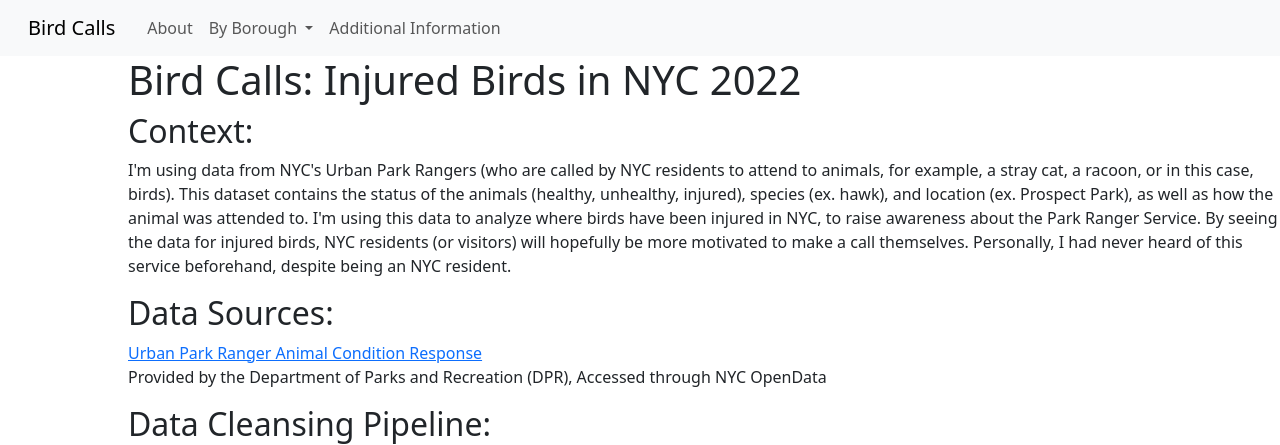
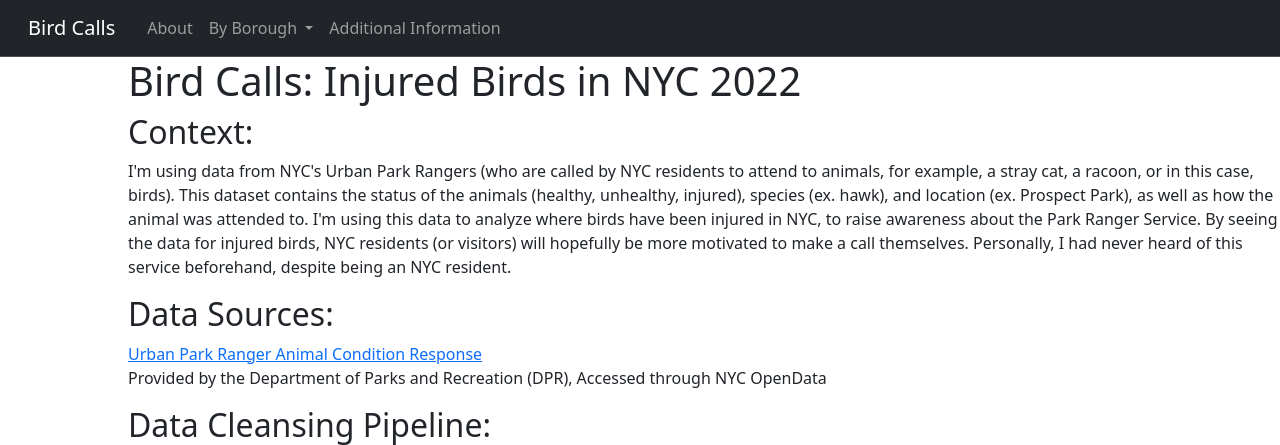
Before and after one commit to suzanneguerrier25/DataJournalism, a Flask app: page /about in a window 1280 px wide. Shown: the top 445 px of the page. Run offline with Flask 3, Linux system fonts and the light colour scheme.

Commit message:
changed navbar color

```diff
--- a/templates/navbar.html
+++ b/templates/navbar.html
@@ -7,7 +7,7 @@
     <stylesheet href="/static/style.css"></stylesheet>
   </head>
   <body>
-    <nav class="navbar navbar-expand-lg bg-body-tertiary px-2">
+    <nav class="navbar navbar-expand-lg px-2 bg-dark border-bottom" data-bs-theme="dark">
       <div class="container-fluid">
 
         <a class="navbar-brand px-2" href="/">
```
